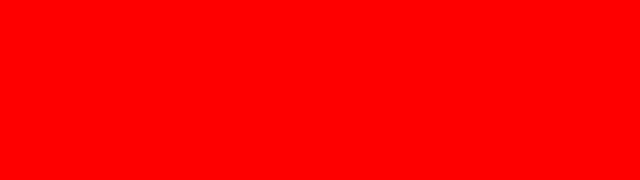
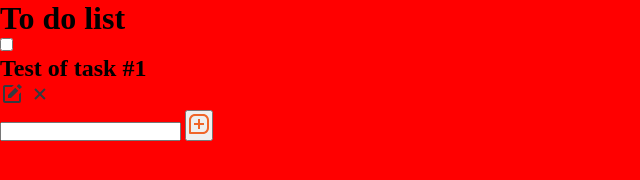
Before and after one commit to Carlos-Marte/todolist-firebase, a website built with Vite: page index.html in a window 1280 px wide. Shown: the whole page, without its empty margins (0-640 px from the left). Built offline with nearby package versions, Linux system fonts and the light colour scheme; files whose address does not match are found by name.

Commit message:
Agregando html base de la app

```diff
--- a/index.html
+++ b/index.html
@@ -35,10 +35,48 @@
   <link rel="stylesheet" href="./src/css/style.css">
 
   <!-- Scripts -->
-  <script type="module" src="/main.js" async></script>
+  <script type="module" src="./src/scripts/main.js" async></script>
 </head>
 
 <body>
+
+  <!-- App container -->
+  <div class="app">
+
+      <!-- Header -->
+      <header class="header">
+        <h1 class="header__h1">To do list</h1>
+      </header>
+
+      <!-- Main -->
+      <main class="main">
+
+        <!-- Task -->
+        <article class="task">
+          <input type="checkbox" class="task__input">
+          <h2 class="task__h2">Test of task #1</h2>
+
+          <div class="task__icons">
+            <img src="./public/icon-edit.svg" alt="Edit icon" class="task__icon">
+            <img src="./public/icon-remove.svg" alt="Remove icon" class="task__icon">
+          </div>
+        </article>
+
+      </main>
+
+      <!-- Footer -->
+      <div class="footer">
+        <!-- Form -->
+          <form action="#" method="post" class="form">
+            <input type="text" id="input-text" class="form__input">
+
+            <button type="submit" class="form__button">
+              <img src="./public/icon-add.svg" alt="Add icon" class="form__icon">
+            </button>
+          </form>
+      </div>
+  </div>
+
 </body>
 
 </html>
```
